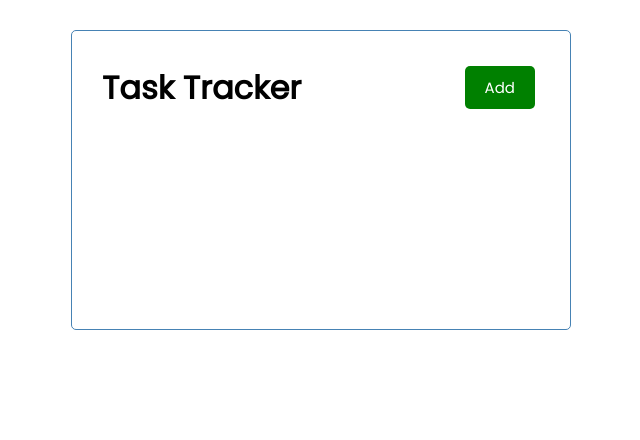
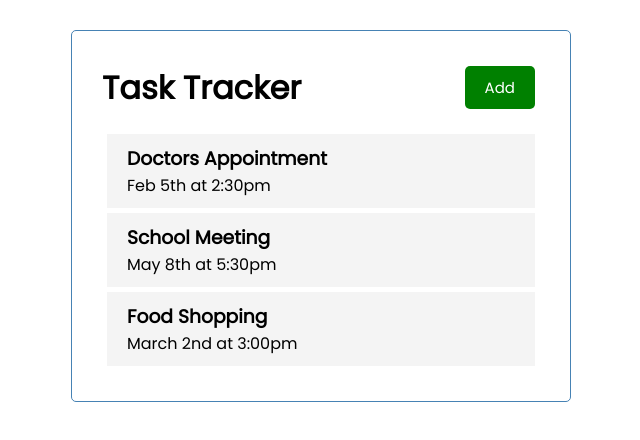
Before and after one commit to kubidogan/React-Task-Tracker, a React (Create React App) app: page / in a window 1280 px wide. Shown: the top 440 px of the page, without its empty margins (319-959 px from the left). Built offline with nearby package versions, Linux system fonts and the light colour scheme.

Commit message:
installed react icons

```diff
--- a/package.json
+++ b/package.json
@@ -8,7 +8,8 @@
     "@testing-library/user-event": "^13.5.0",
     "react": "^18.2.0",
     "react-dom": "^18.2.0",
-    "react-scripts": "5.0.1",
+    "react-icons": "^4.8.0",
+    "react-scripts": "^5.0.1",
     "web-vitals": "^2.1.4"
   },
   "scripts": {
--- a/src/App.js
+++ b/src/App.js
@@ -1,8 +1,36 @@
+import { useState } from "react"
 import Header from './components/Header'
+import Tasks from './components/Tasks'
 function App() {
+  const[tasks, setTasks] = useState (
+    [
+      {
+      id: 1,
+      text: 'Doctors Appointment',
+      day: 'Feb 5th at 2:30pm',
+      reminder: 'true',
+      },
+
+      {
+        id: 2,
+        text: 'School Meeting',
+        day: 'May 8th at 5:30pm',
+        reminder: 'true',
+      },
+
+      {
+        id: 3,
+        text: 'Food Shopping',
+        day: 'March 2nd at 3:00pm',
+        reminder: 'false',
+        }
+    ]
+  )
   return (
     <div className="container">
     <Header />
+    <Tasks tasks={tasks} />
+
     </div>
   );
 }
--- /dev/null
+++ b/src/components/Task.js
@@ -0,0 +1,12 @@
+import Tasks from "./Tasks"
+
+const Task = ({task}) => {
+  return (
+    <div className="task">
+      <h3>{task.text}</h3>
+      <p>{task.day}</p>
+    </div>
+  )
+}
+
+export default Task
--- a/src/components/Tasks.js
+++ b/src/components/Tasks.js
@@ -1,29 +1,12 @@
-const tasks = [
-  {
-  id: 1,
-  text: 'Doctors Appointment',
-  day: 'Feb 5th at 2:30pm',
-  reminder: 'true',
-  },
+import Task from "./Task"
 
-  {
-    id: 2,
-    text: 'School Meeting',
-    day: 'May 8th at 5:30pm',
-    reminder: 'true',
-  },
-
-  {
-    id: 3,
-    text: 'Food Shopping',
-    day: 'March 2nd at 3:00pm',
-    reminder: 'false',
-    }
-]
-
-const Tasks = () => {
+const Tasks = ({ tasks }) => {
   return (
-    <div>Tasks</div>
+    <>
+      {tasks.map((task) => (
+      <Task key={task.id} task={task}/>
+      ))}
+    </>
   )
 }
 
```
Also changed, not shown: 1 other file (tests, documents, lock files or other folders).
